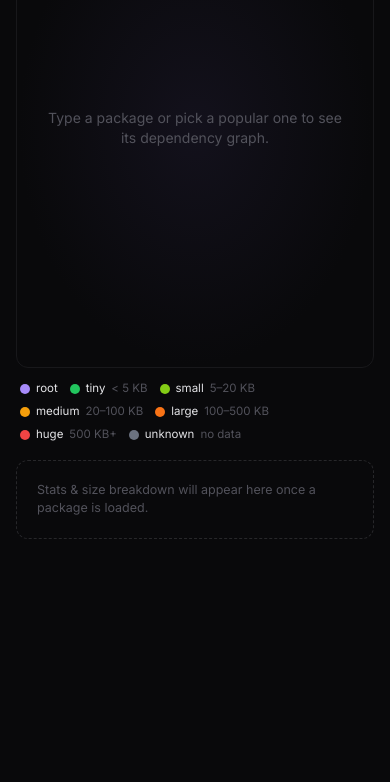
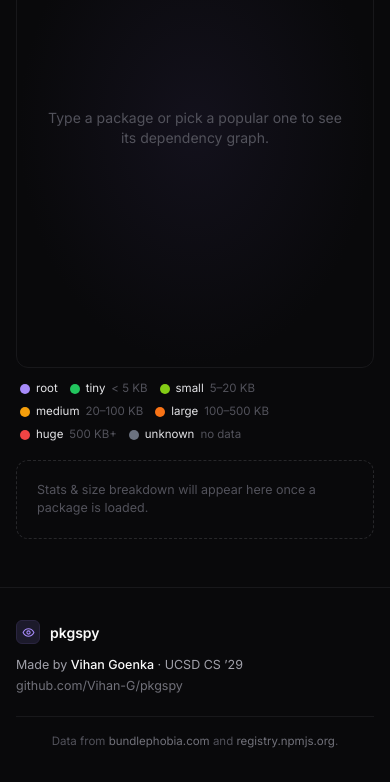
Before and after one commit to Vihan-G/pkgspy, a Next.js app: page / in a window 390 px wide. Shown: the part 584-1366 px from the top of the page. Before the commit the page ends 1171 px from the top, so only its background shows below. Built offline with nearby package versions, Linux system fonts and the light colour scheme.

Commit message:
feat: footer, SEO metadata, responsive layout

```diff
--- a/src/app/layout.tsx
+++ b/src/app/layout.tsx
@@ -1,6 +1,12 @@
-import type { Metadata } from "next";
+import type { Metadata, Viewport } from "next";
 import { Inter } from "next/font/google";
 import "./globals.css";
+
+export const viewport: Viewport = {
+  themeColor: "#09090b",
+  width: "device-width",
+  initialScale: 1,
+};
 
 const inter = Inter({
   variable: "--font-inter",
--- a/src/app/page.tsx
+++ b/src/app/page.tsx
@@ -10,6 +10,7 @@ import { PackageStats } from "@/components/PackageStats";
 import { SizeBreakdown } from "@/components/SizeBreakdown";
 import { SizeLegend } from "@/components/SizeLegend";
 import { LoadingGraph } from "@/components/LoadingGraph";
+import { Footer } from "@/components/Footer";
 import { buildGraph, expandNode } from "@/lib/npm";
 import type { PackageGraph, PackageNode } from "@/lib/types";
 
@@ -174,6 +175,8 @@ export default function Home() {
           </aside>
         </div>
       </section>
+
+      <Footer />
     </main>
   );
 }
--- /dev/null
+++ b/src/components/Footer.tsx
@@ -0,0 +1,65 @@
+export function Footer() {
+  return (
+    <footer className="border-t border-[#18181b] bg-[#09090b]">
+      <div className="mx-auto max-w-7xl px-4 sm:px-6 py-8 flex flex-col gap-5">
+        <div className="flex flex-col sm:flex-row sm:items-center sm:justify-between gap-3">
+          <div className="flex items-center gap-2.5">
+            <span
+              aria-hidden
+              className="grid place-items-center w-6 h-6 rounded-md bg-[#1c1a2b] border border-[#2a2540] text-[#a78bfa]"
+            >
+              <svg width="13" height="13" viewBox="0 0 24 24" fill="none" stroke="currentColor" strokeWidth="2" strokeLinecap="round" strokeLinejoin="round">
+                <circle cx="12" cy="12" r="3" />
+                <path d="M2 12s3.5-7 10-7 10 7 10 7-3.5 7-10 7S2 12 2 12Z" />
+              </svg>
+            </span>
+            <span className="font-semibold text-[#fafafa] text-[14px]">pkgspy</span>
+          </div>
+          <div className="text-[12.5px] text-[#a1a1aa] flex flex-col sm:items-end gap-0.5">
+            <span>
+              Made by{" "}
+              <a
+                href="https://github.com/Vihan-G"
+                target="_blank"
+                rel="noreferrer noopener"
+                className="text-[#fafafa] hover:text-[#a78bfa] transition-colors font-medium"
+              >
+                Vihan Goenka
+              </a>{" "}
+              · UCSD CS &rsquo;29
+            </span>
+            <a
+              href="https://github.com/Vihan-G/pkgspy"
+              target="_blank"
+              rel="noreferrer noopener"
+              className="text-[#71717a] hover:text-[#a78bfa] transition-colors"
+            >
+              github.com/Vihan-G/pkgspy
+            </a>
+          </div>
+        </div>
+        <div className="border-t border-[#18181b] pt-4 text-center text-[11.5px] text-[#52525b]">
+          Data from{" "}
+          <a
+            href="https://bundlephobia.com"
+            target="_blank"
+            rel="noreferrer noopener"
+            className="text-[#71717a] hover:text-[#a78bfa] transition-colors"
+          >
+            bundlephobia.com
+          </a>{" "}
+          and{" "}
+          <a
+            href="https://registry.npmjs.org"
+            target="_blank"
+            rel="noreferrer noopener"
+            className="text-[#71717a] hover:text-[#a78bfa] transition-colors"
+          >
+            registry.npmjs.org
+          </a>
+          .
+        </div>
+      </div>
+    </footer>
+  );
+}
```
